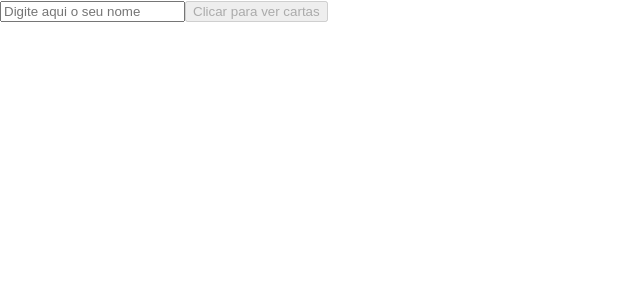
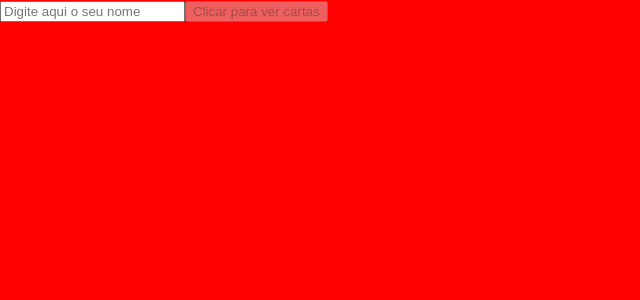
Before and after one commit to lgustavosoftwareengineer/react-random-anime-card-visualizator, a Next.js app: page / in a window 1280 px wide. Shown: the top 300 px of the page, without its empty margins (0-640 px from the left). Built offline with nearby package versions, Linux system fonts and the light colour scheme.

Commit message:
chore: move styles folder to inside src

```diff
--- a/src/pages/_app.tsx
+++ b/src/pages/_app.tsx
@@ -1,3 +1,3 @@
 import { App } from 'src/app'
-import '../../styles/globals.css'
+import '../styles/globals.css'
 export default App
--- a/styles/globals.css
+++ b/src/styles/globals.css
@@ -6,6 +6,7 @@ body {
     Ubuntu, Cantarell, Fira Sans, Droid Sans, Helvetica Neue, sans-serif;
 
   display: flex;
+  background-color: red;
 }
 
 a {
```
